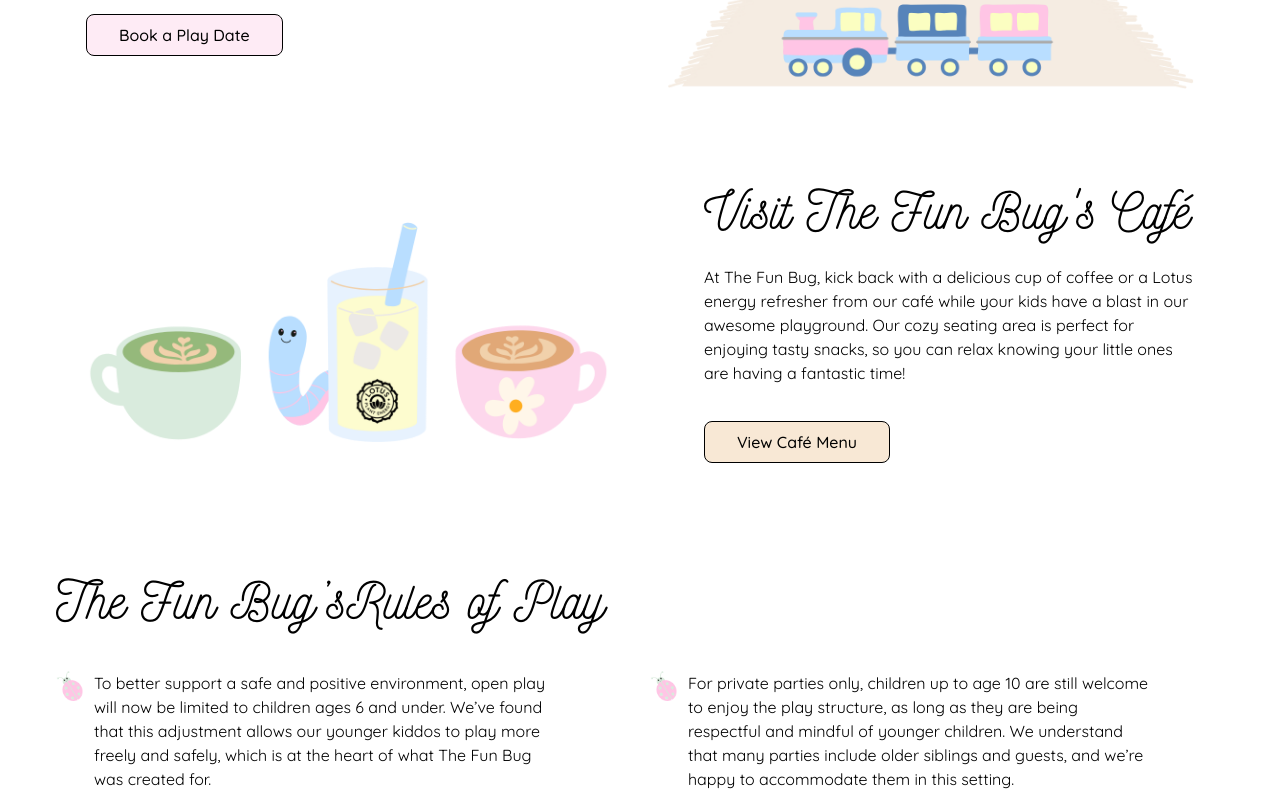
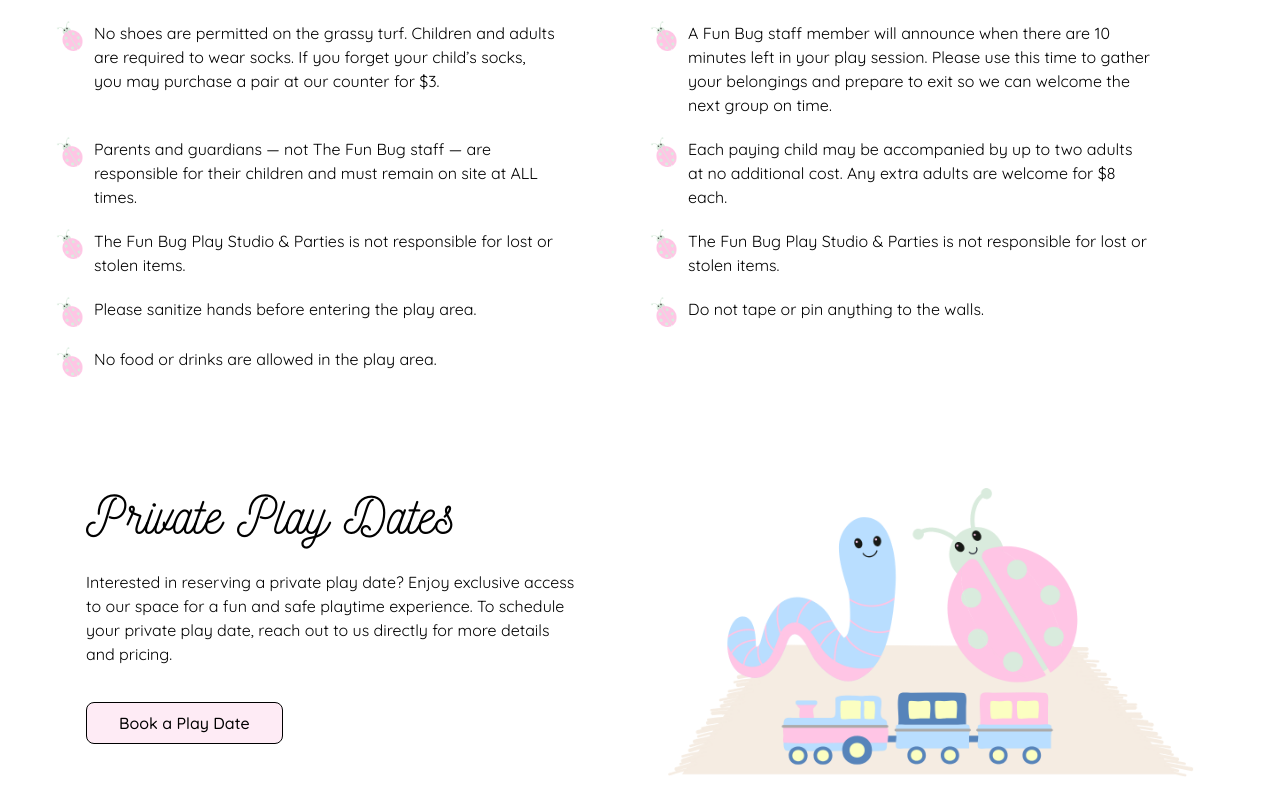
Before and after one commit to the-fun-bug/the-fun-bug, a Next.js app: page /pricing in a window 1280 px wide. Shown: the part 2580-3380 px from the top of the page. Built offline with nearby package versions, Linux system fonts and the light colour scheme.

Commit message:
add policy to rules of play and move section up on pricing page

```diff
--- a/src/components/about/RulesOfPlay.tsx
+++ b/src/components/about/RulesOfPlay.tsx
@@ -9,6 +9,8 @@
     'No shoes are permitted on the grassy turf. Children and adults are required to wear socks. If you forget your child’s socks, you may purchase a pair at our counter for $3.',
     'A Fun Bug staff member will announce when there are 10 minutes left in your play session. Please use this time to gather your belongings and prepare to exit so we can welcome the next group on time.',
     'Parents and guardians — not The Fun Bug staff — are responsible for their children and must remain on site at ALL times.',
+    'Each paying child may be accompanied by up to two adults at no additional cost. Any extra adults are welcome for $8 each.',
+    'The Fun Bug Play Studio & Parties is not responsible for lost or stolen items.',
     'The Fun Bug Play Studio & Parties is not responsible for lost or stolen items.',
     'Please sanitize hands before entering the play area.',
     'Do not tape or pin anything to the walls.',
--- a/src/components/pricing/PricingPage.tsx
+++ b/src/components/pricing/PricingPage.tsx
@@ -40,6 +40,7 @@
       <PlanYourVisit />
       <OpenPlayAdmissions admissionsPricing={admissionsPricing} />
       <Memberships membershipPricing={membershipPricing} />
+      <RulesOfPlay />
       <ImageNextToTextSection
         imageSrc={playDateImg}
         alt="Three drinks from the café side by side"
@@ -68,7 +69,6 @@
         buttonClass="bg-cafe/50 hover:bg-cafe"
         allPadding={true}
       />
-      <RulesOfPlay />
       <FrequentlyAskedQuestions />
       <RainbowSection
         title="Have You Heard?"
```
